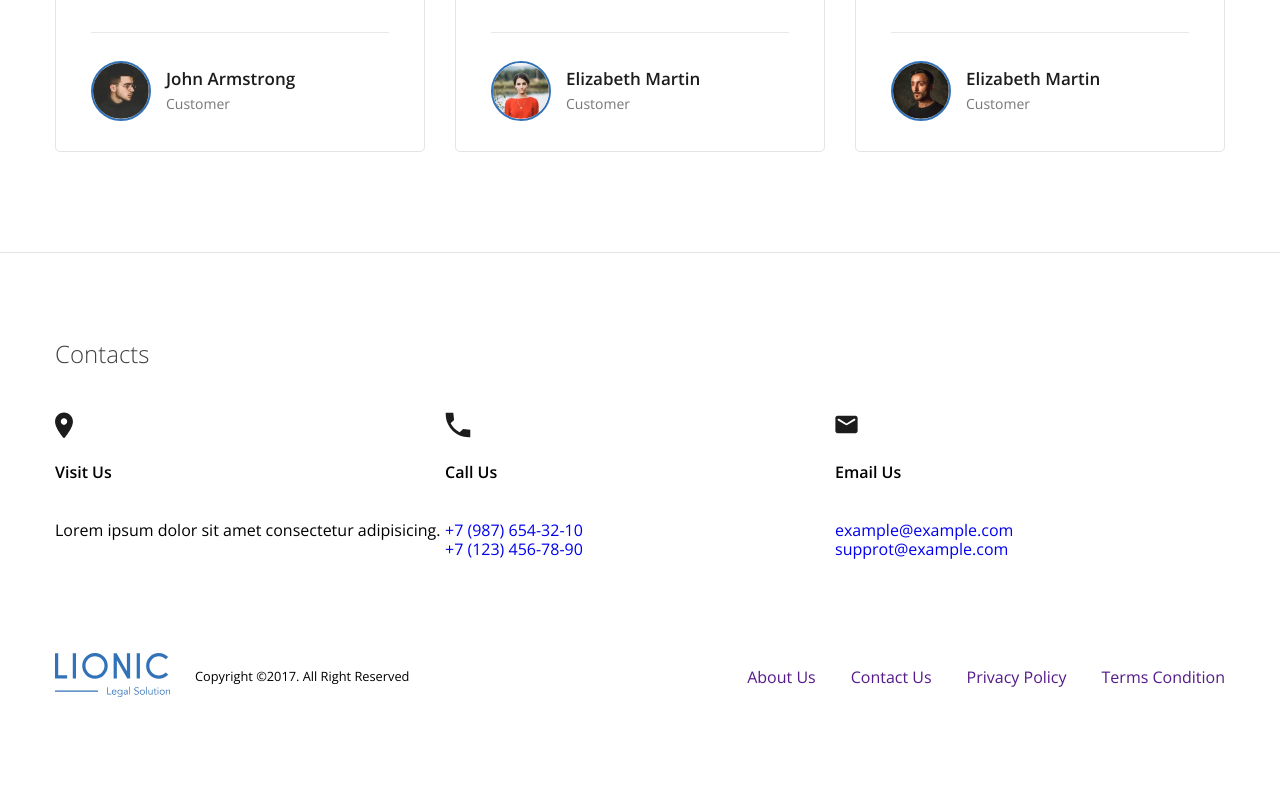
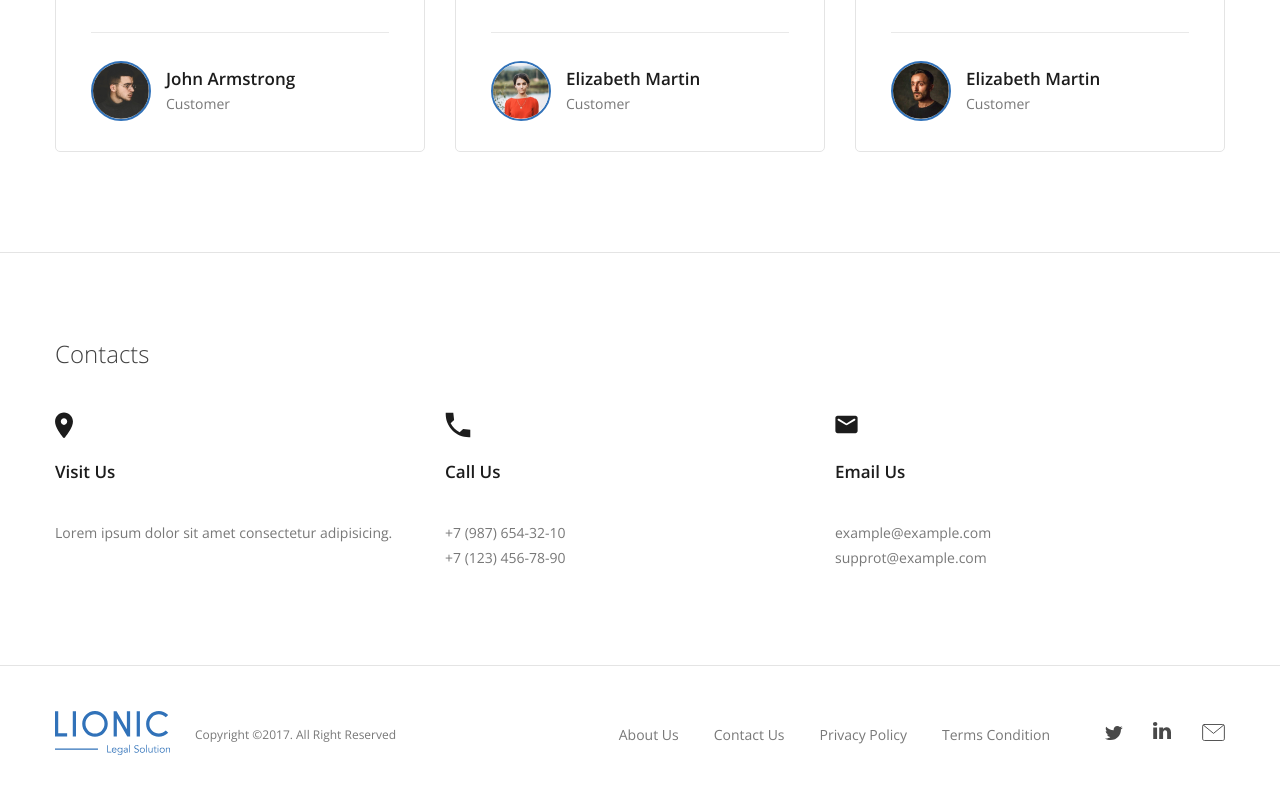
Before and after one commit to mklippa/lionic, a plain HTML site: page index.html in a window 1280 px wide. Shown: the part 1737-2530 px from the top of the page. Before the commit the page ends 2437 px from the top, so only its background shows below. Drawn offline with Linux system fonts and the light colour scheme.

Commit message:
footer styling

```diff
--- a/css/styles.css
+++ b/css/styles.css
@@ -313,6 +313,7 @@ html {
 .section-contacts {
   padding-top: 85px;
   padding-bottom: 95px;
+  border-bottom: 1px solid #e4e4e4;
 }
 
 .section-contacts-list {
@@ -354,6 +355,19 @@ html {
 .section-contacts-heading {
   display: block;
   margin-bottom: 40px;
+  font-size: 17px;
+  line-height: 1;
+  color: #1c1c1c;
+}
+
+.section-contacts-info {
+  font-size: 14px;
+  line-height: 25px;
+  color: #787878;
+}
+
+.section-contacts-link {
+  color: #787878;
 }
 
 /* Footer */
@@ -366,9 +380,12 @@ html {
   align-items: center;
   justify-content: space-between;
   height: 100%;
+  padding-top: 45px;
+  padding-bottom: 45px;
 }
 
-.footer-left {
+.footer-left,
+.footer-right {
   display: flex;
   align-items: center;
 }
@@ -377,10 +394,65 @@ html {
   margin-right: 25px;
 }
 
+.footer-copyrights {
+  font-size: 12px;
+  line-height: 17px;
+  color: #787878;
+}
+
+.footer-nav {
+  margin-right: 55px;
+}
+
 .footer-nav-list {
   display: flex;
+}
+
+.footer-nav-item {
+  font-size: 14px;
+  line-height: 1;
+}
+
+.footer-nav-link {
+  color: #787878;
 }
 
 .footer-nav-item:not(:last-child) {
   margin-right: 35px;
 }
+
+.footer-social-list {
+  display: flex;
+  align-items: center;
+}
+
+.footer-social-item:not(:last-child) {
+  margin-right: 30px;
+}
+
+.footer-social-icon {
+  display: inline-block;
+  background-repeat: no-repeat;
+  background-color: transparent;
+  background-size: contain;
+  background-position: center center;
+}
+
+.footer-social-icon-twitter {
+  width: 18px;
+  height: 15px;
+  background-image: url("../img/twitter.svg");
+}
+
+.footer-social-icon-in {
+  width: 18px;
+  height: 19px;
+  background-image: url("../img/in.svg");
+  transform: translateY(-2px);
+}
+
+.footer-social-icon-mail {
+  width: 24px;
+  height: 17px;
+  background-image: url("../img/email.svg");
+}
--- a/index.html
+++ b/index.html
@@ -273,17 +273,17 @@
         <ul class="footer-social-list">
           <li class="footer-social-item">
             <a href="" class="footer-social-link">
-              <span class="footer-social-icon"></span>
+              <span class="footer-social-icon footer-social-icon-twitter"></span>
             </a>
           </li>
           <li class="footer-social-item">
             <a href="" class="footer-social-link">
-              <span class="footer-social-icon"></span>
+              <span class="footer-social-icon footer-social-icon-in"></span>
             </a>
           </li>
           <li class="footer-social-item">
             <a href="" class="footer-social-link">
-              <span class="footer-social-icon"></span>
+              <span class="footer-social-icon footer-social-icon-mail"></span>
             </a>
           </li>
         </ul>
```
Also changed, not shown: img/email.svg (added), img/in.svg (added), img/twitter.svg (added).
